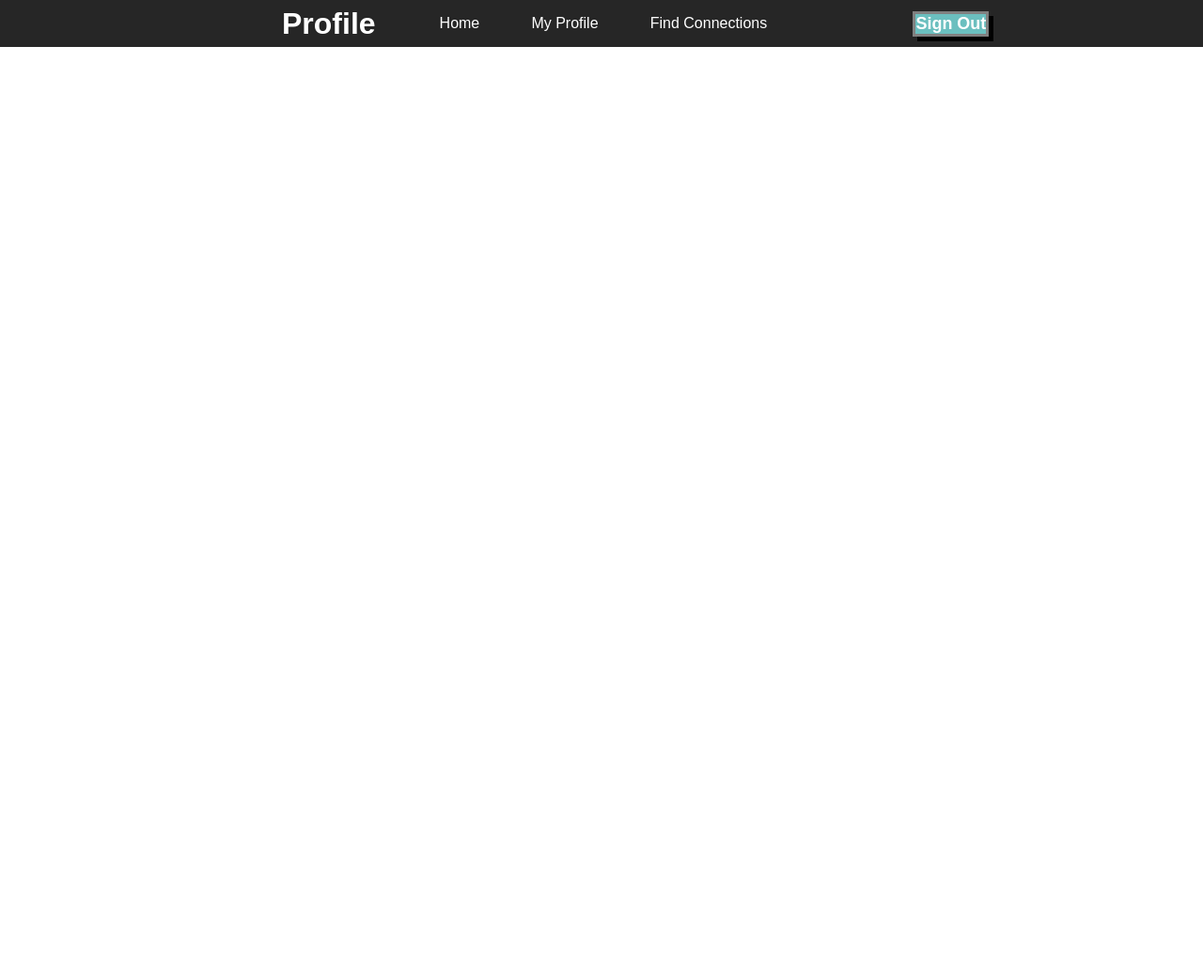
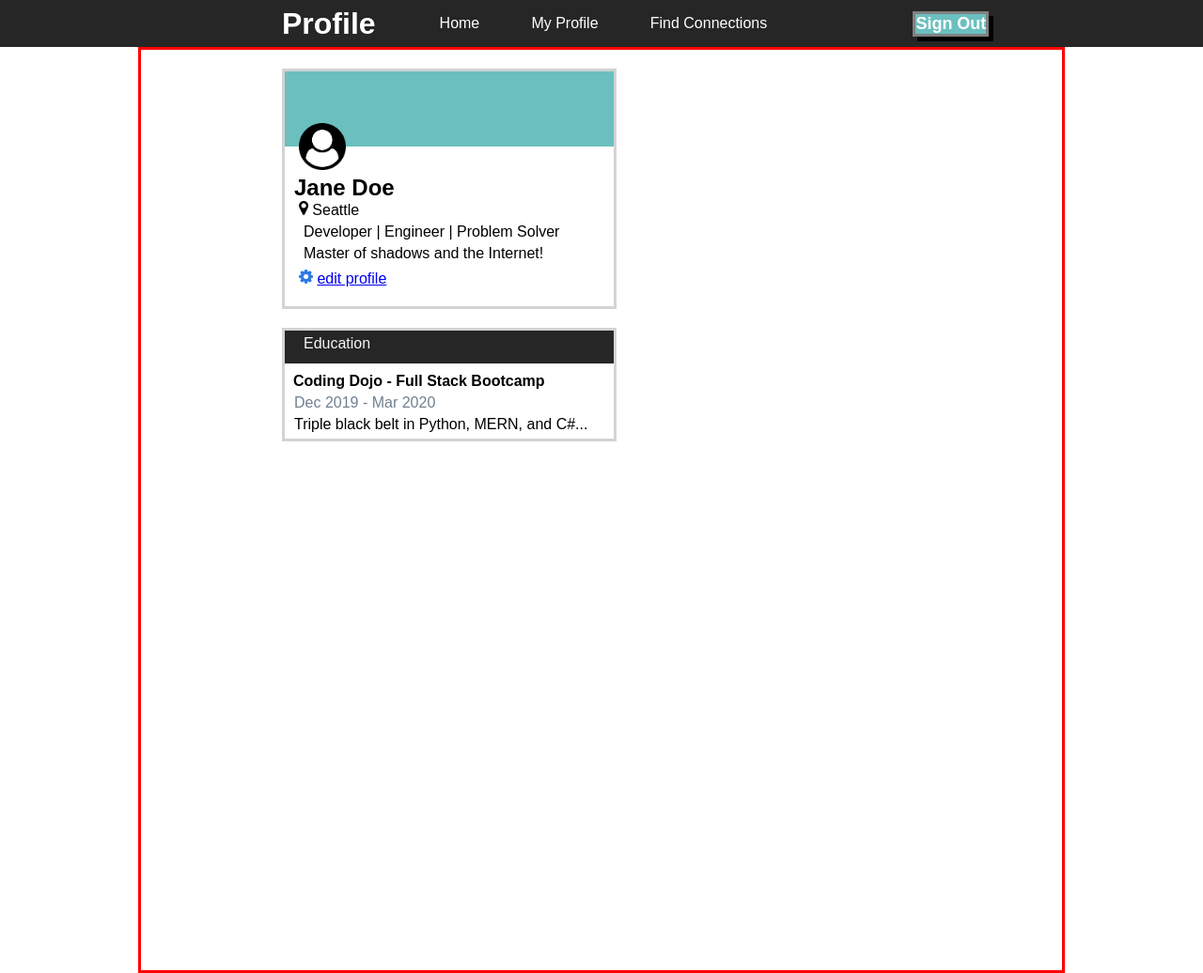
Before and after one commit to mgarcia1008/Profile, a plain HTML site: page index.html in a window 1280 px wide. Shown: the whole page at 94% size. Before the commit the page ends 800 px from the top, so only its background shows below. Drawn offline with Linux system fonts and the light colour scheme.

Commit message:
Edu updated targeted grad dates

```diff
--- a/index.html
+++ b/index.html
@@ -20,12 +20,12 @@
         </ul>
     </div>
 
-<!--<div class="container">
+<div class="container">
         <div class="row">
-            <div class="columnright">
+            <div class="columnleft">
                 <div class="usercard">
                     <div class="userheader">
-                        <img src="imgs/icons/user-circle.png" alt="user" class="proimg">
+                    <img src="imgs/icons/user-circle.png" alt="user" class="proimg">
                     </div>
                     <div class="cardtext">
                         <h2>Jane Doe</h2>
@@ -43,12 +43,12 @@
                     </div>
                     <div class="edu">
                         <h4>Coding Dojo - Full Stack Bootcamp</h4>
-                        <p>Dec 2019 - Mar 2020</p>
+                        <p class="graddate">Dec 2019 - Mar 2020 </p>
                         <p>Triple black belt in Python, MERN, and C#...</p>
                     </div>
                 </div>
             </div>
-            <div class="columnleft">
+            <!--<div class="columnright">
                 <div class="connectionreq">
                     <div class="conreqheader">
                         <span>2</span> Connection Requests
--- a/style.css
+++ b/style.css
@@ -45,13 +45,14 @@ body {
     margin-left: 100px;
 }
 
-/*.container{
+.container{
+    height: 980px;
     width: 980px;
-    height: 980px;
     margin: 0 auto;
+    border: solid red;
+
 
 }
-
 .row{
     display: flex;
 }
@@ -60,6 +61,8 @@ body {
     border: solid lightgrey;
     margin-top: 20px;
     height: 250px;
+    width: 350px;
+    margin-left: 150px;
 }
 .userheader{
     width: 350px;
@@ -77,7 +80,8 @@ h2{
 }
 
 .marker{
-    height: 20px;
+    height: 15px;
+    margin-left: 5px;
 }
 
 .cardtext, p{
@@ -87,15 +91,16 @@ h2{
 
 .gear{
     height: 15px;
-    padding-top: 5px;
+    padding-top: 8px;
     padding-left: 5px;
 }
 
 .education{
-    height: 105px;
+    height: 115px;
     width: 350px;
     border: solid lightgray;
     margin-top: 20px;
+    margin-left: 150px;
 }
 
 .eduheader{
@@ -106,11 +111,16 @@ h2{
     padding-top: 5px;
 }
 
+.graddate{
+    color: slategray;
+
+}
 h4{
     padding-left: 9px;
+    margin-top: 10px;
 }
 
-columnleft{
+columnright{
     display: flex;
 }
 .connectionreq{
```
